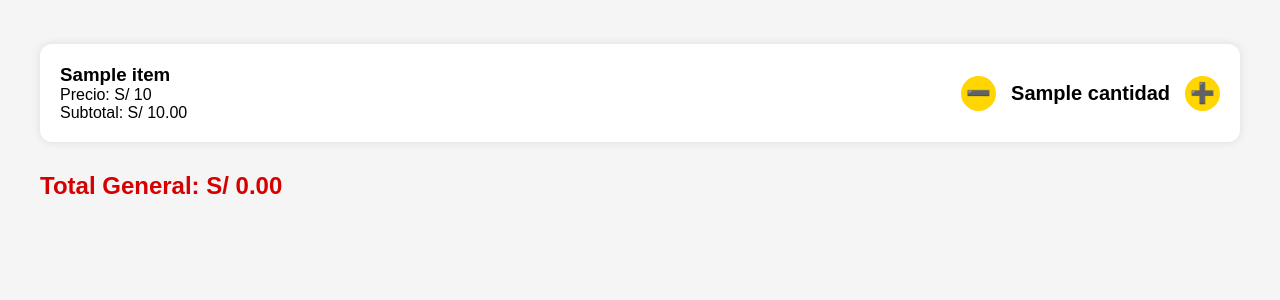
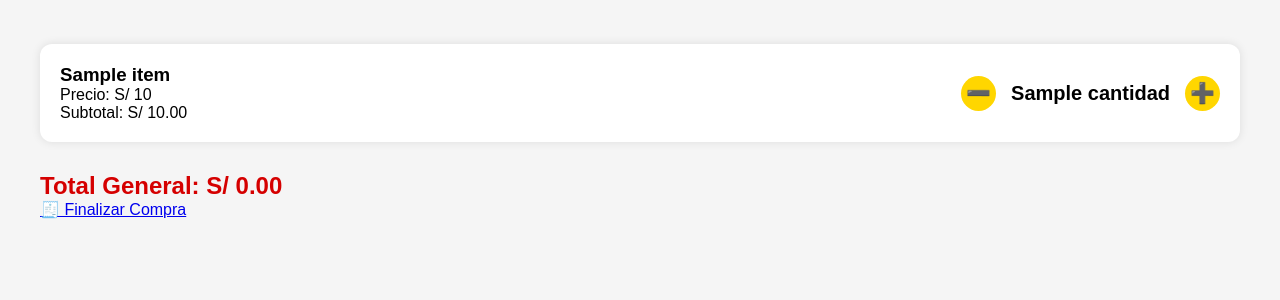
Before and after one commit to Zaidd3108/PROYECTO, a Flask app: template templates/carrito.html in a window 1280 px wide. Shown: the part 155-455 px from the top of the page. Run offline with Flask 3, Linux system fonts and the light colour scheme; the template is opened without the code that fills it: most values are stand-ins (such as "Sample title", 1, 10 or a date in 2020).

Commit message:
Update carrito.html

```diff
--- a/templates/carrito.html
+++ b/templates/carrito.html
@@ -5,8 +5,7 @@
     <meta charset="UTF-8">
     <title>Carrito</title>
 
-    <link rel="stylesheet"
-          href="{{ url_for('static', filename='style.css') }}">
+    <link rel="stylesheet" href="{{ url_for('static', filename='style.css') }}">
 </head>
 
 <body>
@@ -80,6 +79,14 @@
             Total General: S/ {{ "%.2f"|format(total) }}
         </h2>
 
+        <div class="acciones-carrito">
+
+            <a href="/pagar" class="btn-pagar">
+                🧾 Finalizar Compra
+            </a>
+
+        </div>
+
         {% else %}
 
         <p class="vacio">
```
Lines whose indentation alone changed are shown as unchanged.
